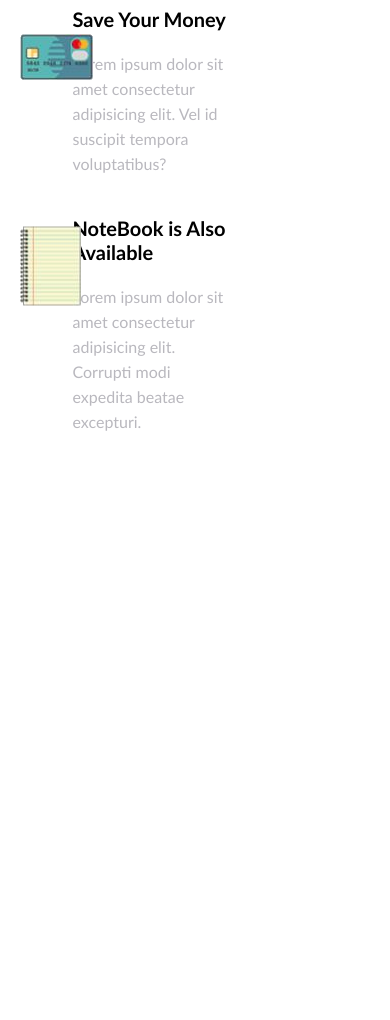
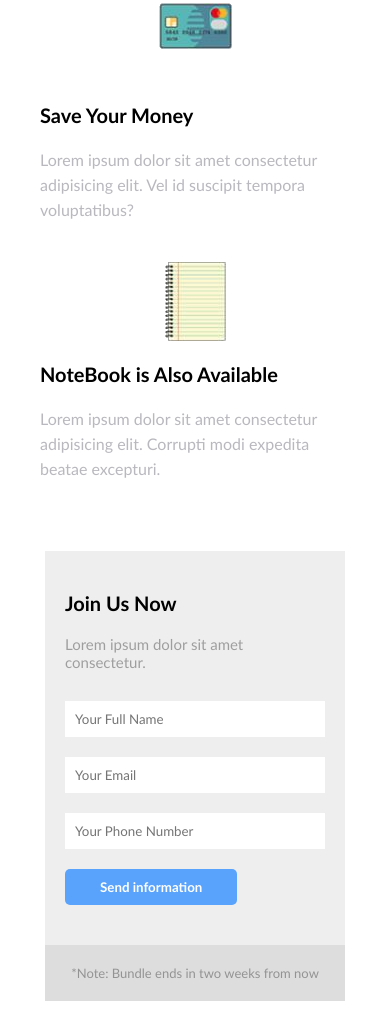
Before and after one commit to Arturas1989/FLATPACK, a plain HTML site: page index.html in a window 390 px wide. Shown: the part 3681-4701 px from the top of the page. Before the commit the page ends 4154 px from the top, so only its background shows below. Drawn offline with Linux system fonts and the light colour scheme.

Commit message:
form content #10

```diff
--- a/css/buttons.css
+++ b/css/buttons.css
@@ -41,7 +41,7 @@ header button:hover{
 }
 
 
-.column-row4 button {
+.blue-button {
     padding: 10px 20px;
     display: inline-block;
     background-color: #59A3FC;
@@ -51,10 +51,15 @@ header button:hover{
     border-radius: 5px;
     margin-bottom: 60px;
 }
-.column-row4 button:focus{
+.blue-button:focus{
     outline: none;
 }
-.column-row4 button:hover{
+.blue-button:hover{
     background-color: #2d84f0;
     cursor: pointer;
 }
+.style {
+    padding: 10px 35px;
+    margin: 10px 0;
+    margin-bottom: 40px;
+}
--- a/css/custom.css
+++ b/css/custom.css
@@ -245,12 +245,14 @@ video{
 /* 5th row video content 2 columns end */
 
 /* 6th row 2 column with form start */
+
 .sixth-row-column1{
     display: inline-block;
     float: left;
     width: 60%;
     margin-top: 30px;
 }
+
 .sixth-row-column1 > div{
     display: inline-block;
     float: left;
@@ -287,3 +289,101 @@ h5{
     line-height: 25px;
     color: var(--paragraph-color-on-white-background);
 }
+
+.sixth-row-column2{
+    display: inline-block;
+    float: right;
+    width: 35%;
+    margin-left: 3%;
+
+}
+.sixth-row-column2>div:first-of-type{
+    padding: 0 20px;
+}
+.sixth-row-column2 h5{
+    padding-top: 40px;
+}
+input {
+    display: inline-block;
+    width: 100%;
+    padding: 10px 0;
+    padding-left: 10px;
+    margin: 10px 0;
+    border: none;
+}
+input:focus{
+    outline: none;
+}
+.sixth-row-column2 > h5 {
+    margin-top: 45px;
+}
+.sixth-row-column2  p {
+    font-size: 15px;
+    margin: 20px 0;
+    color: var(--paragraph-color-on-grey-background);
+}
+.div-p-note{
+    display: inline-block;
+    width: 100%;
+    background-color: #ddd;
+}
+#p{
+    font-size: 13px;
+    text-align: center;
+}
+@media (max-width: 1100px){
+
+    .sixth-row-column1{
+        width: 700px;
+        margin: 0 calc(50% - 350px);
+    }
+    .img-column{
+        margin-left: 0;
+        margin-right: 3%;
+        width: 10%;
+    }
+    .img-column > img{
+        position: static;
+        top: 0;
+        left: 0;
+        transform: translateY(0%);
+    }
+
+    .text-column {
+        width: 87%;
+    }
+    .sixth-row-column2{
+        width: 300px;
+        margin: 0 calc(50% - 150px);
+        margin-top: 50px;
+    }
+}
+@media (max-width: 900px){
+    .sixth-row-column1{
+        width: 100%;
+        margin: 0;
+        padding: 0 20px;
+    }
+    .text-column {
+        width: 82%;
+    }
+    .img-column{
+        margin-left: 0;
+        margin-right: 8%;
+        width: 10%;
+    }
+}
+@media (max-width: 700px){
+    .text-column {
+        width: 100%;
+    }
+
+}
+@media (max-width: 400px){
+    .img-column{
+        margin-right: 0;
+        width: 100%;
+    }
+
+}
+/* 6th row 2 column with form end */
--- a/css/layout.css
+++ b/css/layout.css
@@ -11,6 +11,9 @@
 }
 .margin-top{
     margin-top: 60px;
+}
+.bottom {
+    margin-bottom: 100px;
 }
 @media (max-width: 1000px) {
     .row {
--- a/index.html
+++ b/index.html
@@ -77,19 +77,19 @@
                 <img src="./img/photos/picture1.png" alt="">
                 <h3>Welcome to Gym</h3>
                 <p>Lorem ipsum dolor sit amet consectetur adipisicing elit.</p>
-                <button>Join Now</button>
+                <button class="blue-button" type="button" onclick="window.location.href='#';">Join Now</button>
             </div>
             <div class="column-row4">
                 <img src="./img/photos/picture2.png" alt="">
                 <h3>Fitness Activities</h3>
                 <p>Lorem ipsum, dolor sit amet consectetur adipisicing elit.</p>
-                <button href="#">Join Now</button>
+                <button class="blue-button" type="button" onclick="window.location.href='#';">Join Now</button>
             </div>
             <div class="column-row4">
                 <img src="./img/photos/picture3.png" alt="">
                 <h3>High quality Staff</h3>
                 <p>Lorem ipsum dolor sit amet consectetur adipisicing elit.</p>
-                <button href="#">Join Now</button>
+                <button class="blue-button" type="button" onclick="window.location.href='#';">Join Now</button>
             </div>
         </div>
     </div>
@@ -97,7 +97,7 @@
 
     <!-- 5th row video content 2 columns start -->
     <div class="container background-color">
-        <div class="row margin-top">
+        <div class="row margin-top  bottom">
             <div class="column-5th-row">
                 <h4>watch the video</h4>
                 <p>Lorem, ipsum dolor sit amet consectetur adipisicing elit. Autem eveniet tempora dolores asperiores, quod voluptates optio nemo veritatis quibusdam quam deserunt iste repudiandae error incidunt aspernatur illo velit architecto inventore alias quisquam, aut ratione numquam. Quibusdam atque quo ut dignissimos.</p>
@@ -114,7 +114,7 @@
 
     <!-- 6th row 2 column with form start-->
     <div class="container">
-        <div class="row margin-top">
+        <main class="row margin-top">
             <div class="sixth-row-column1">
                 <div>
                     <div class="img-column">
@@ -144,10 +144,23 @@
                     </div>
                 </div>
             </div>
-            <div>
-                <form action=""></form>
+            <div class="sixth-row-column2">
+                <div class="background-color">
+                    <h5>Join Us Now</h5>
+                    <p>Lorem ipsum dolor sit amet consectetur.</p>
+                    <form>
+                        <input type="name" placeholder="Your Full Name" required>
+                        <input type="email" placeholder="Your Email" required>
+                        <input type="phone number" placeholder="Your Phone Number" required>
+                    </form>
+                    <button class="blue-button style" type="button" onclick="window.location.href='#';">Send information</button>
+                </div>
+                <div class="div-p-note">
+                    <p id="p">*Note: Bundle ends in two weeks from now</p>
+                </div>
             </div>
-        </div>
+
+        </main>
     </div>
     <!-- 6th row 2 column with form start-->
 
```
